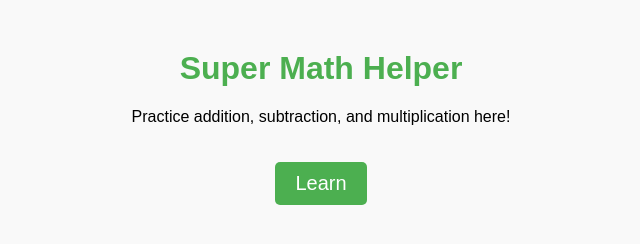
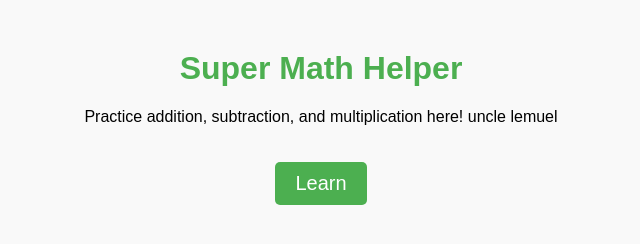
Before and after one commit to Javascratch/SchoolWeb, a plain HTML site: page index.html in a window 1280 px wide. Shown: the whole page, without its empty margins (319-959 px from the left). Drawn offline with Linux system fonts and the light colour scheme.

Commit message:
Update index.html

```diff
--- a/index.html
+++ b/index.html
@@ -45,7 +45,7 @@
 <body>
 
   <h1>Super Math Helper</h1>
-  <p>Practice addition, subtraction, and multiplication here!</p>
+  <p>Practice addition, subtraction, and multiplication here!  uncle lemuel</p>
 
   <button id="learn-button">Learn</button>
 
```
